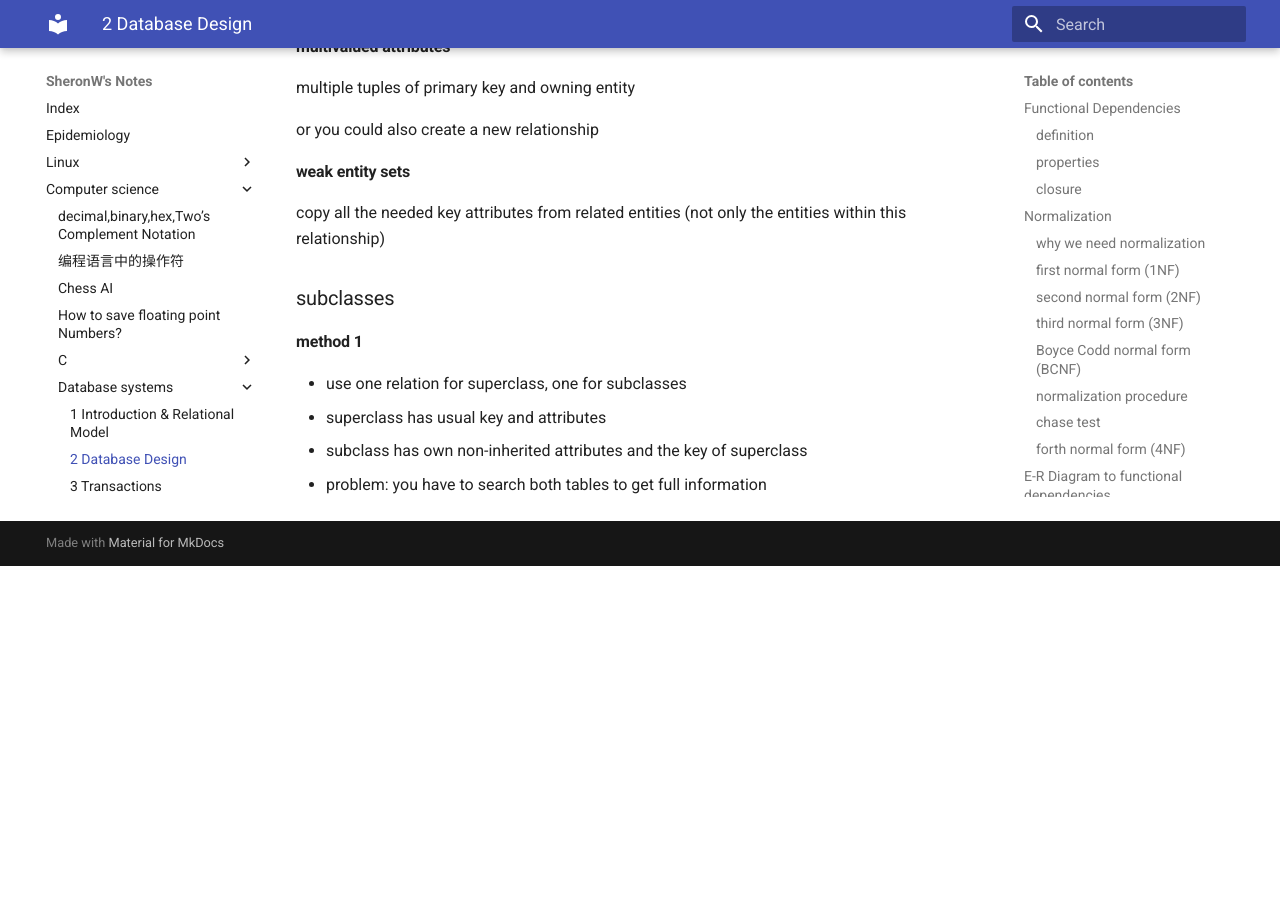
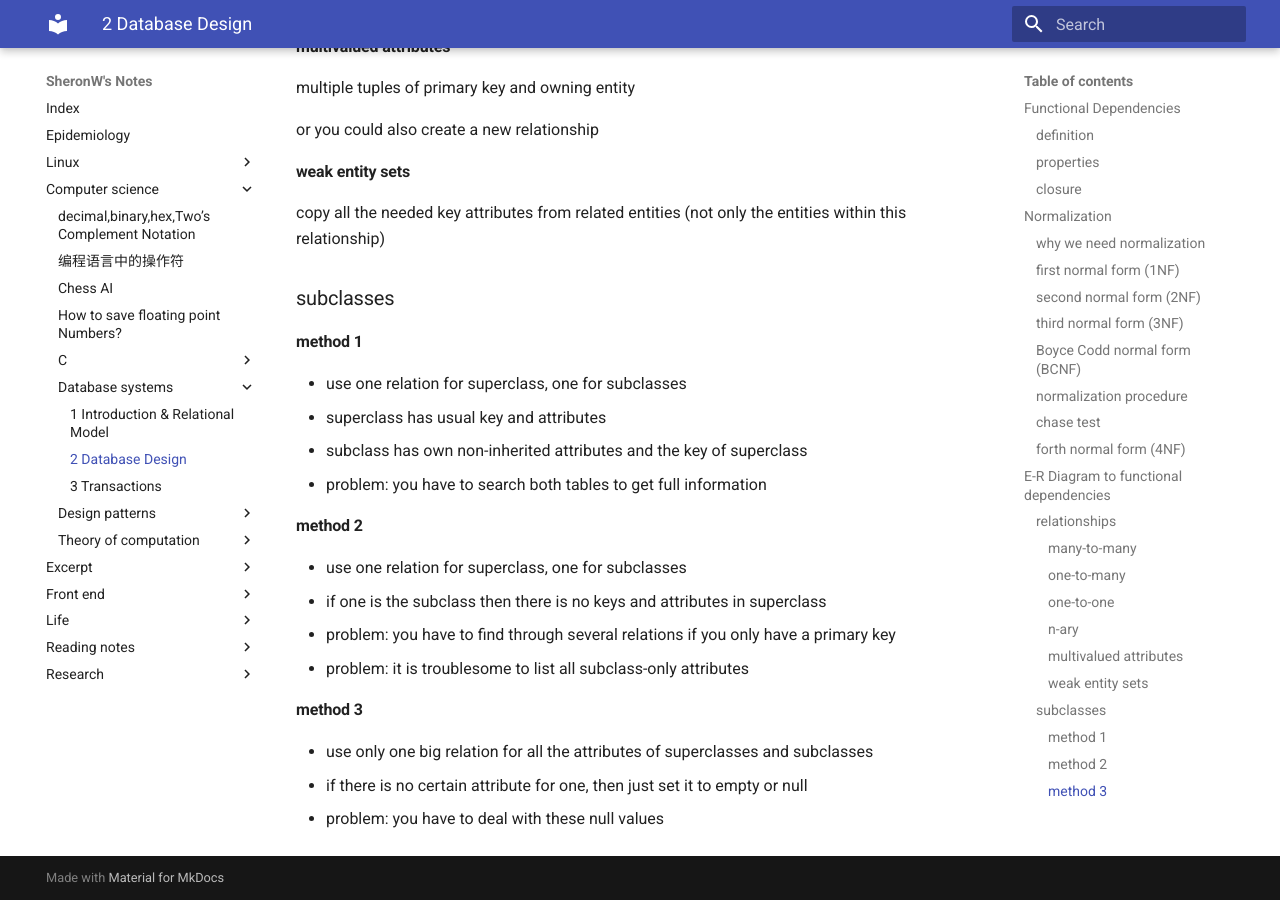
Before and after one commit to sheronw/SheronW-sNotes, an MkDocs documentation site: the page built from docs/computer science/database systems/2 Database Design.md, in a window 1280 px wide and 900 px high, scrolled down 3124 px. Built offline with MkDocs 1.6.1 and Material for MkDocs 9.7.7, drawn with Linux system fonts in a browser that asks for light colours; formulas are drawn with MathJax 3; before the commit the page ends 3690 px from its top, so only the background shows below that.

Commit message:
revise db notes before midterm

```diff
--- a/docs/computer science/database systems/2 Database Design.md
+++ b/docs/computer science/database systems/2 Database Design.md
@@ -127,3 +127,16 @@
 - superclass has usual key and attributes
 - subclass has own non-inherited attributes and the key of superclass
 - problem: you have to search both tables to get full information
+
+#### method 2
+
+- use one relation for superclass, one for subclasses
+- if one is the subclass then there is no keys and attributes in superclass
+- problem: you have to find through several relations if you only have a primary key
+- problem: it is troublesome to list all subclass-only attributes
+
+#### method 3
+
+- use only one big relation for all the attributes of superclasses and subclasses
+- if there is no certain attribute for one, then just set it to empty or null
+- problem: you have to deal with these null values
```
Also changed, not shown: docs/computer science/database systems/1 Introduction & Relational Models.md (+1 -1 lines), 2 other files.
